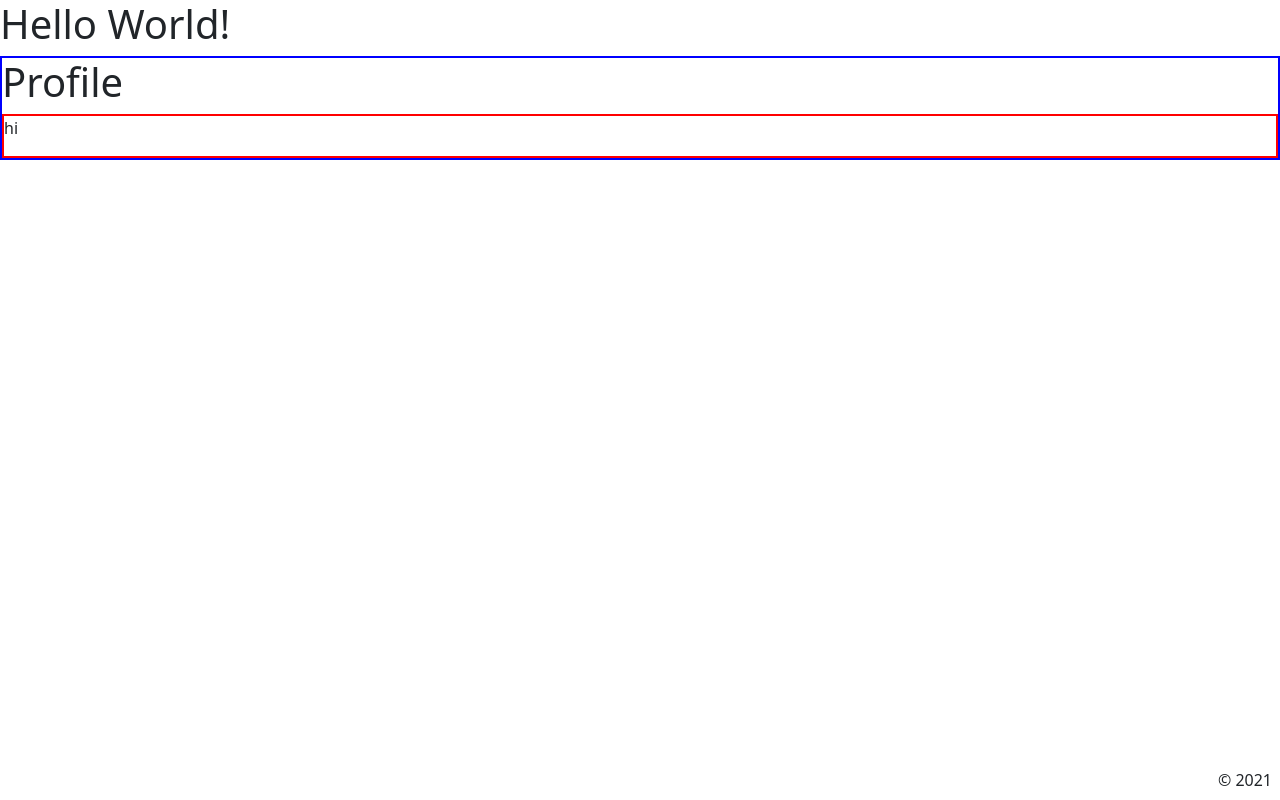
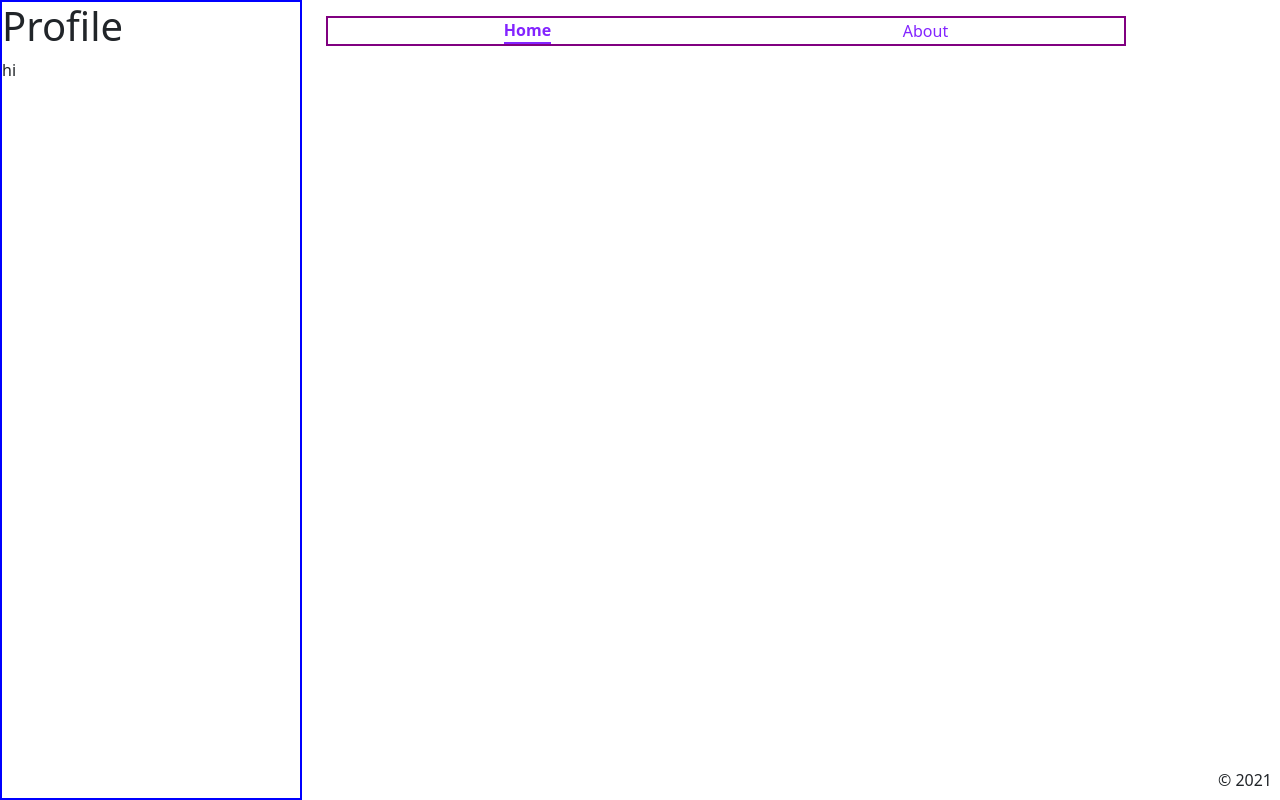
Before and after one commit to AdilIqbal95/Career_App, a React app in the folder react-client/: page / in a window 1280 px wide. Built offline with nearby package versions, Linux system fonts and the light colour scheme; a web font is replaced by a local one.

Commit message:
:recycle: profile component now renders on home via sidebar, header component also renders on home

```diff
--- a/react-client/src/components/Profile/_profile.scss
+++ b/react-client/src/components/Profile/_profile.scss
@@ -1,7 +1,7 @@
 .profile-container {
     border: solid 2px blue;
+    height: 100vh;
 }
 
 #profile {
-    border: solid 2px red;
 }
--- a/react-client/src/pages/Home/_home.scss
+++ b/react-client/src/pages/Home/_home.scss
@@ -0,0 +1,4 @@
+#homepage {
+    height: 100vh;
+    overflow-x: hidden;
+}
--- a/react-client/src/pages/Home/index.js
+++ b/react-client/src/pages/Home/index.js
@@ -1,15 +1,16 @@
 import React from 'react';
-import { Profile } from '../../components'
+import { Sidebar } from '../../layout'
+import { Header } from '../../layout'
 
 const Home = () => {
 
     return (
         <>
-            <header>
-                <h1>Hello World!</h1>
-            </header>
+            <div className="row" id="homepage">
+            <div className="col-sm-3"><Sidebar /></div>
+            <div className="col"><Header /></div>
+            </div>
 
-            <Profile />
         </>
     )
 }
```
